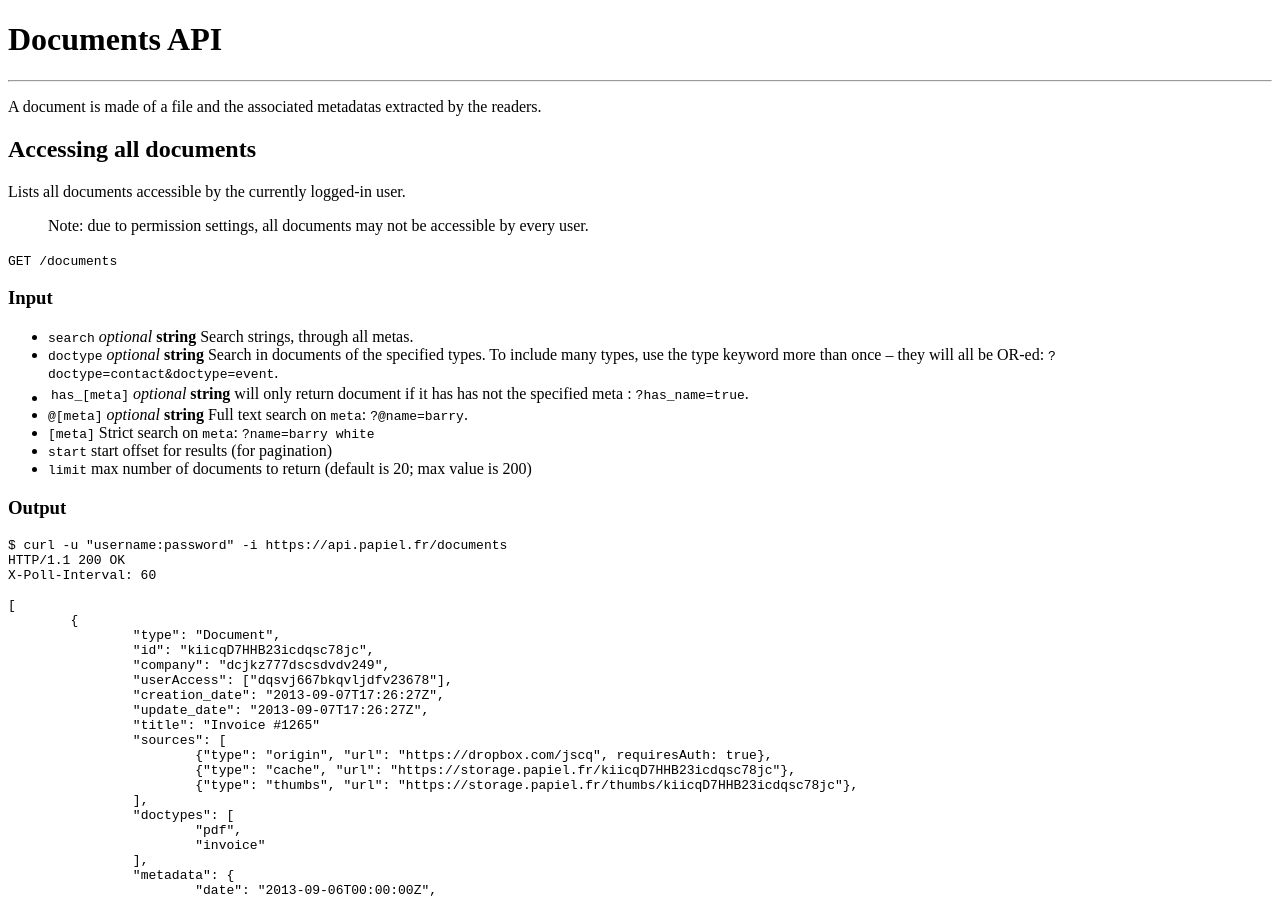
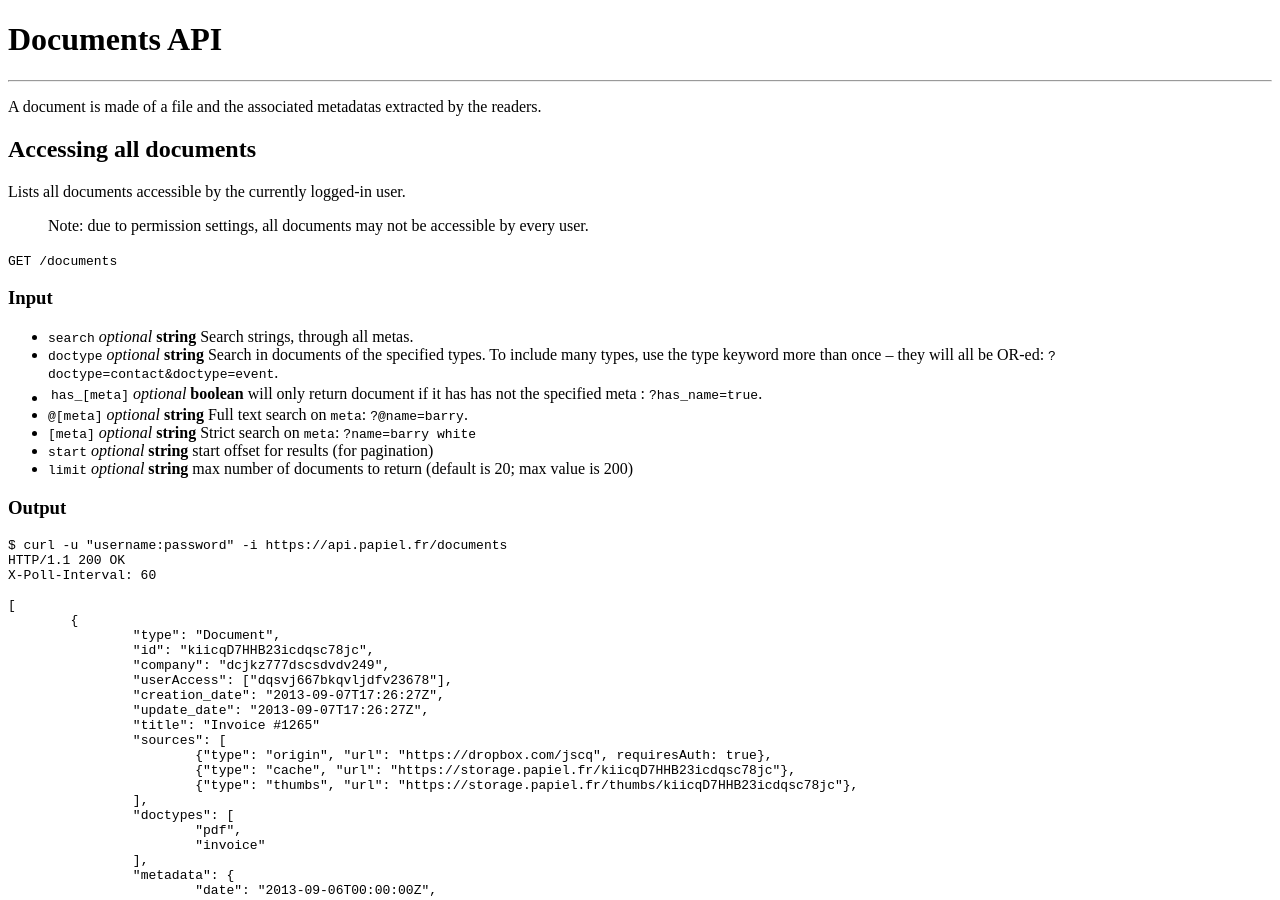
Before and after one commit to AnyFetch/developers.anyfetch.com, a Jekyll site: the page built from documents/index.md, in a window 1280 px wide and 900 px high. Built offline with Jekyll 4.4.1, drawn with Linux system fonts in a browser that asks for light colours; some web fonts are replaced.

Commit message:
Arguments type

```diff
--- a/documents/index.md
+++ b/documents/index.md
@@ -17,11 +17,11 @@ Lists all documents accessible by the currently logged-in user.
 
 - `search` _optional_ **string** Search strings, through all metas.
 - `doctype` _optional_ **string** Search in documents of the specified types. To include many types, use the type keyword more than once -- they will all be OR-ed: `?doctype=contact&doctype=event`.
-- `has_[meta]` _optional_ **string** will only return document if it has|has not the specified meta : `?has_name=true`.
+- `has_[meta]` _optional_ **boolean** will only return document if it has|has not the specified meta : `?has_name=true`.
 - `@[meta]` _optional_ **string** Full text search on `meta`:  `?@name=barry`.
-- `[meta]` Strict search on `meta`: `?name=barry white`
-- `start` start offset for results (for pagination)
-- `limit` max number of documents to return (default is 20; max value is 200)
+- `[meta]` _optional_ **string** Strict search on `meta`: `?name=barry white`
+- `start` _optional_ **string** start offset for results (for pagination)
+- `limit` _optional_ **string** max number of documents to return (default is 20; max value is 200)
 
 ### Output
 
```
